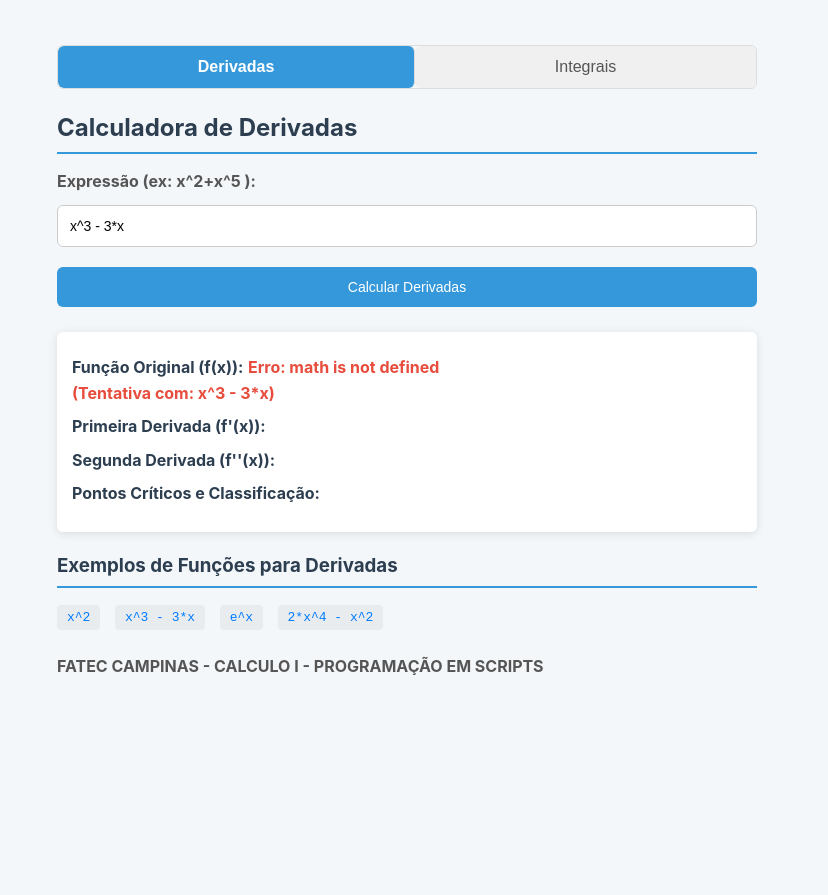
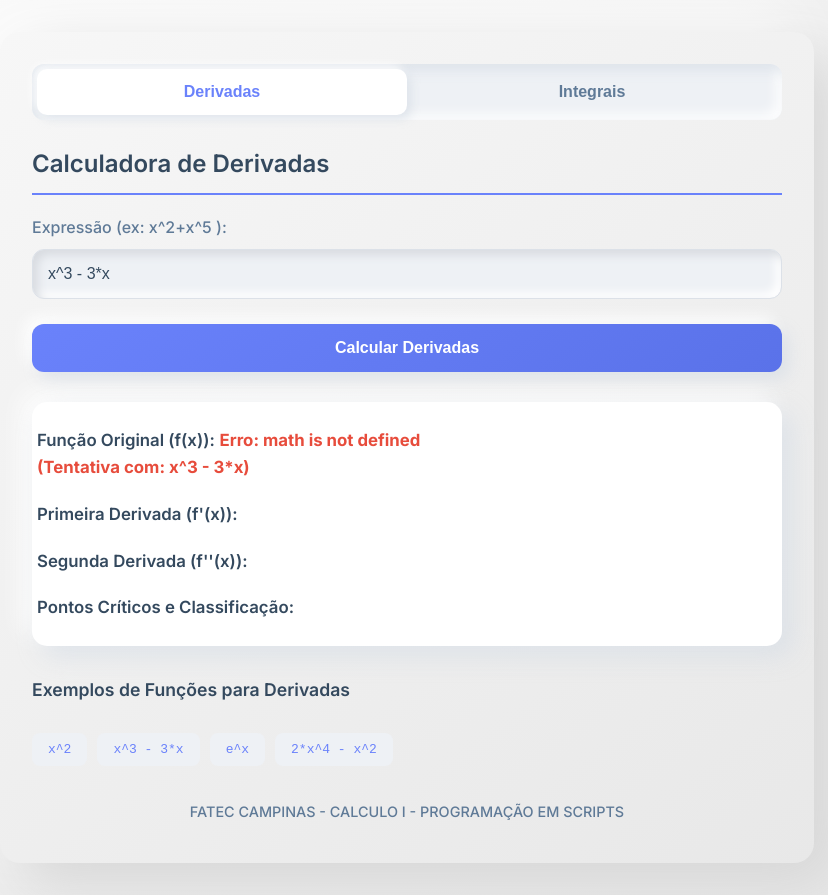
Before and after one commit to hugocamin/derivada, a plain HTML site: page index.html in a window 1280 px wide. Shown: the whole page, without its empty margins (233-1061 px from the left). Before the commit the page ends 800 px from the top, so only its background shows below. Drawn offline with nearby package versions, Linux system fonts and the light colour scheme.

Commit message:
Add files via upload

```diff
--- a/style.css
+++ b/style.css
@@ -1,187 +1,230 @@
+@import url('https://fonts.googleapis.com/css2?family=Inter:wght@400;500;600;700&display=swap');
+
+:root {
+    --bg-color: #eef1f5;
+    --main-bg-color: #ffffff;
+    --primary-color: #6a82fb;
+    --primary-color-dark: #5a72e9;
+    --secondary-color: #f7797d;
+    --text-color: #34495e;
+    --text-color-light: #5f7a97;
+    --border-color: #dce1e8;
+    --shadow-light: rgba(255, 255, 255, 0.9);
+    --shadow-dark: rgba(214, 221, 230, 0.7);
+    --success-color: #2ecc71;
+    --error-color: #e74c3c;
+}
+
 body {
     font-family: 'Inter', sans-serif;
-    max-width: 700px;
-    margin: 20px auto;
-    padding: 25px;
-    background-color: #f4f7f9;
-    color: #333;
+    background-color: var(--bg-color);
+    color: var(--text-color);
+    max-width: 750px;
+    margin: 2rem auto;
+    padding: 2rem;
     line-height: 1.6;
+    border-radius: 20px;
+    background: linear-gradient(145deg, #f9f9f9, #e6e6e6);
+    box-shadow: 20px 20px 60px #d5d5d5, -20px -20px 60px #ffffff;
 }
 
 h2, h3 {
-    color: #2c3e50;
-    border-bottom: 2px solid #3498db;
-    padding-bottom: 5px;
-    margin-bottom: 15px;
+    color: var(--text-color);
+    border-bottom: 2px solid var(--primary-color);
+    padding-bottom: 10px;
+    margin-bottom: 20px;
+    font-weight: 600;
+}
+
+h3 {
+    font-size: 1.1rem;
+    border-bottom: none;
+    margin-top: 30px;
 }
 
 label {
     display: block;
-    margin-top: 15px;
-    margin-bottom: 5px;
-    font-weight: bold;
-    color: #555;
+    margin-top: 20px;
+    margin-bottom: 8px;
+    font-weight: 500;
+    color: var(--text-color-light);
 }
 
-input[type="text"], input[type="number"], button {
-    padding: 12px;
-    font-size: 14px;
-    margin-top: 5px;
+input[type="text"], input[type="number"] {
+    padding: 15px;
+    font-size: 1rem;
     width: 100%;
     box-sizing: border-box;
-    border-radius: 6px;
-    border: 1px solid #ccc;
-    transition: border-color 0.3s ease, box-shadow 0.3s ease;
+    border-radius: 12px;
+    border: 1px solid var(--border-color);
+    background-color: var(--bg-color);
+    color: var(--text-color);
+    transition: all 0.3s ease;
+    box-shadow: inset 5px 5px 10px #d8dbe0, inset -5px -5px 10px #ffffff;
 }
 
-input[type="text"]:focus, input[type="number"]:focus, button:focus {
-    border-color: #3498db;
-    box-shadow: 0 0 5px rgba(52, 152, 219, 0.5);
+input[type="text"]:focus, input[type="number"]:focus {
     outline: none;
+    border-color: var(--primary-color);
+    box-shadow: 0 0 0 3px rgba(106, 130, 251, 0.2), inset 2px 2px 5px #d8dbe0, inset -2px -2px 5px #ffffff;
+}
+
+button {
+    padding: 15px;
+    font-size: 1rem;
+    font-weight: 600;
+    margin-top: 10px;
+    width: 100%;
+    box-sizing: border-box;
+    border-radius: 12px;
+    border: none;
+    cursor: pointer;
+    transition: all 0.3s ease;
 }
 
 #botao-calcular, #botao-calcular-integral {
-    background-color: #3498db;
+    background: linear-gradient(145deg, var(--primary-color), var(--primary-color-dark));
     color: white;
-    border: none;
-    cursor: pointer;
-    margin-top: 20px;
-    transition: background-color 0.3s ease;
+    margin-top: 25px;
+    box-shadow: 7px 7px 15px var(--shadow-dark), -7px -7px 15px var(--shadow-light);
 }
 
 #botao-calcular:hover, #botao-calcular-integral:hover {
-    background-color: #2980b9;
+    transform: translateY(-2px);
+    box-shadow: 10px 10px 20px var(--shadow-dark), -10px -10px 20px var(--shadow-light);
 }
 
-.output {
-    margin-top: 25px;
-    padding: 15px;
-    background-color: #fff;
-    border-radius: 6px;
-    box-shadow: 0 2px 10px rgba(0,0,0,0.1);
+#botao-calcular:active, #botao-calcular-integral:active {
+    transform: translateY(1px);
+    box-shadow: 5px 5px 10px var(--shadow-dark), -5px -5px 10px var(--shadow-light);
+}
+
+
+.output, .chart-container {
+    margin-top: 30px;
+    padding: 5px;
+    background-color: var(--main-bg-color);
+    border-radius: 15px;
+    box-shadow: 10px 10px 25px var(--shadow-dark), -10px -10px 25px var(--shadow-light);
 }
 
 .output p {
-    margin: 8px 0;
-    font-size: 1em;
+    margin: 20px 0;
+    font-size: 1.05em;
+    color: var(--text-color-light);
 }
 
 .output strong {
-    color: #2c3e50;
+    color: var(--text-color);
+    font-weight: 600;
 }
 
 .error {
-    color: #e74c3c;
+    color: var(--error-color);
     font-weight: bold;
 }
 
 .critical-points-display {
-    padding-left: 10px;
-    border-left: 3px solid #3498db;
-    margin-top: 5px;
-    margin-bottom: 10px;
+    padding-left: 15px;
+    border-left: 4px solid var(--success-color);
+    margin-top: 10px;
 }
 
 .examples, .examples-integral {
     list-style: none;
     padding: 0;
-    margin-top: 10px;
+    margin-top: 15px;
+    display: flex;
+    flex-wrap: wrap;
+    gap: 10px;
 }
 
 .examples li, .examples-integral li {
-    display: inline-block;
-    margin-right: 10px;
-    margin-bottom: 10px;
+    margin: 0;
 }
 
 .examples code, .examples-integral code {
-    background-color: #e9ecef;
-    padding: 5px 10px;
-    border-radius: 4px;
+    background-color: var(--bg-color);
+    padding: 8px 15px;
+    border-radius: 8px;
     cursor: pointer;
-    color: #007bff;
-    transition: background-color 0.3s ease, color 0.3s ease;
+    color: var(--primary-color);
+    font-weight: 500;
+    transition: all 0.2s ease-in-out;
+    border: 1px solid transparent;
 }
 
 .examples code:hover, .examples-integral code:hover {
-    background-color: #d0d9e0;
-    color: #0056b3;
+    background-color: var(--primary-color);
+    color: white;
+    border-color: var(--primary-color-dark);
+    transform: translateY(-2px);
 }
 
 .tab-container {
     display: flex;
-    margin-bottom: 20px;
-    border: 1px solid #ddd;
-    border-radius: 6px;
-    overflow: hidden;
+    margin-bottom: 25px;
+    border-radius: 12px;
+    background-color: var(--bg-color);
+    padding: 5px;
+    box-shadow: inset 6px 6px 12px var(--shadow-dark), inset -6px -6px 12px var(--shadow-light);
 }
 
 .tab-button {
-    flex-grow: 1;
-    padding: 12px 15px;
-    font-size: 16px;
+    flex: 1;
+    padding: 14px;
+    font-size: 1rem;
+    font-weight: 600;
     text-align: center;
     cursor: pointer;
-    background-color: #f0f0f0;
-    color: #555;
+    color: var(--text-color-light);
     border: none;
-    border-right: 1px solid #ddd;
-    outline: none;
-    transition: background-color 0.3s ease, color 0.3s ease;
+    background-color: transparent;
+    border-radius: 10px;
+    transition: all 0.3s ease;
     width: auto;
-    margin-top: 0;
-}
-
-.tab-button:last-child {
-    border-right: none;
-}
-
-.tab-button:hover:not(.active) {
-    background-color: #e0e0e0;
+    margin: 0;
 }
 
 .tab-button.active {
-    background-color: #3498db;
-    color: white;
-    font-weight: bold;
+    background-color: var(--main-bg-color);
+    color: var(--primary-color);
+    box-shadow: 4px 4px 10px var(--shadow-dark), -4px -4px 10px var(--shadow-light);
 }
 
-.tab-content {
-    display: none;
+.tab-button:not(.active):hover {
+    background-color: #e5e9ed;
 }
 
-.tab-content.active {
-    display: block;
+.tab-content { display: none; }
+.tab-content.active { display: block; animation: fadeIn 0.5s ease; }
+
+@keyframes fadeIn {
+    from { opacity: 0; transform: translateY(10px); }
+    to { opacity: 1; transform: translateY(0); }
 }
 
-.tab-content h2 {
-    margin-top: 0;
+.chart-container {
+    height: auto;
+    min-height: 400px;
+    width: 100%;
 }
 
-/* ADICIONADO: Estilo para o container do gráfico */
-.chart-container {
-    position: relative;
-    height: 45vh;
-    min-height: 350px;
-    width: 100%;
-    margin-top: 25px;
-    padding: 15px;
-    background-color: #fff;
-    border-radius: 6px;
-    box-shadow: 0 2px 10px rgba(0,0,0,0.1);
-    box-sizing: border-box;
+footer {
+    text-align: center;
+    margin-top: 40px;
+    color: var(--text-color-light);
+    font-size: 0.9em;
 }
 
 @media (max-width: 600px) {
     body {
-        margin: 10px;
-        padding: 15px;
-    }
-    input[type="text"], input[type="number"], button, #botao-calcular, #botao-calcular-integral {
-        font-size: 15px;
+        margin: 0;
+        padding: 1rem;
+        border-radius: 0;
+        box-shadow: none;
     }
     .tab-button {
-        font-size: 14px;
-        padding: 10px 8px;
+        font-size: 0.9rem;
     }
 }
```
